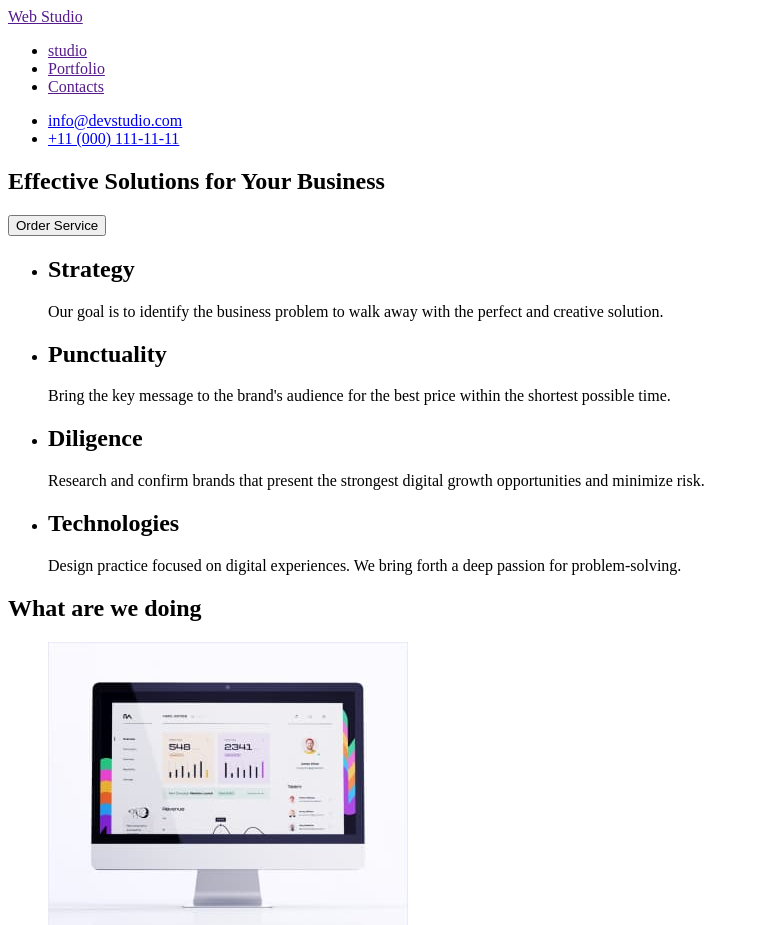
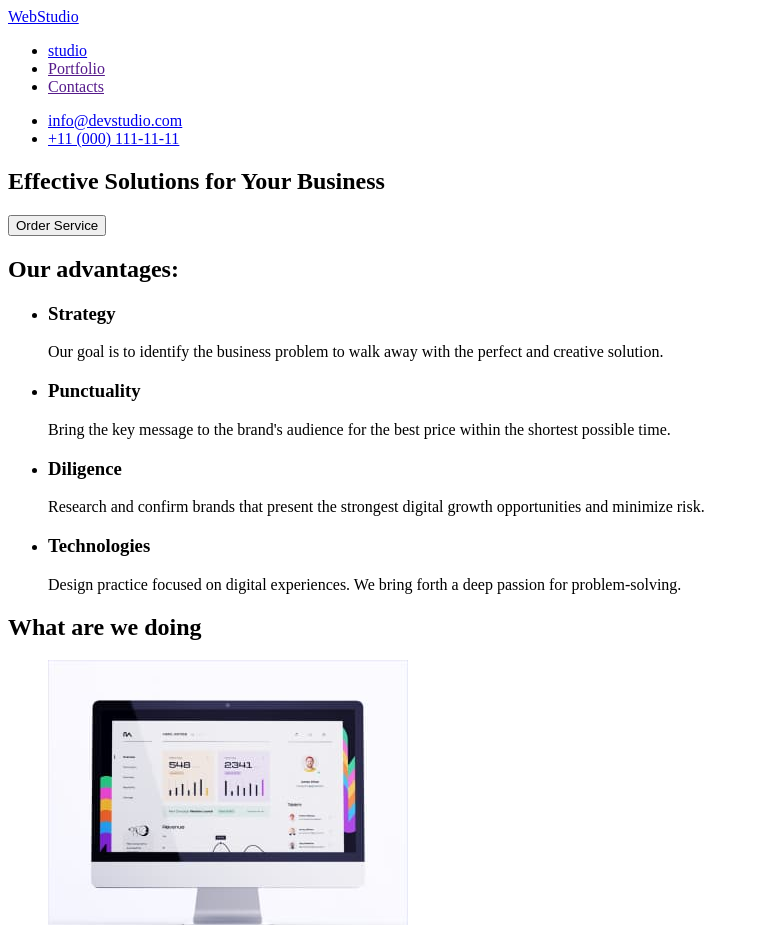
Before and after one commit to SerhiiMK/goit-markup-hw-01, a plain HTML site: page index.html in a window 1280 px wide. Shown: the top 925 px of the page, without its empty margins (0-759 px from the left). Drawn offline with Linux system fonts and the light colour scheme.

Commit message:
Adjusted according to mentor's comments

```diff
--- a/index.html
+++ b/index.html
@@ -9,14 +9,14 @@
 <body>
     <header>
         <nav>
-            <a href="">Web Studio</a>
+            <a href="./index.html">WebStudio</a>
             <ul>
-                <li><a href="">studio</a></li>
+                <li><a href="./index.html">studio</a></li>
                 <li><a href="">Portfolio</a></li>
                 <li><a href="">Contacts</a></li>
             </ul>
         </nav>
-                    <ul>
+            <ul>
                 <li><a href="mailto:info@devstudio.com">info@devstudio.com</a></li>
                 <li><a href="tel:+11(000)111-11-11">+11 (000) 111-11-11</a></li>
             </ul>
@@ -24,30 +24,31 @@
     <main>
         <section>
                 <h1>Effective Solutions for Your Business</h1>
-                <button>Order Service</button>
-            </section>
+                <button type="button">Order Service</button>
+        </section>
         <section>
+            <h2>Our advantages:</h2>
             <ul>
                 <li>
-                    <h2>Strategy</h2>
+                    <h3>Strategy</h3>
                     <p>Our goal is to identify the business
                     problem to walk away with the
                     perfect and creative solution.</p>
                 </li>
                 <li>
-                    <h2>Punctuality</h2>
+                    <h3>Punctuality</h3>
                     <p>Bring the key message to the
                     brand's audience for the best price
                     within the shortest possible time.</p>
                 </li>
                 <li>
-                    <h2>Diligence</h2>
+                    <h3>Diligence</h3>
                     <p>Research and confirm brands that
                     present the strongest digital growth
                     opportunities and minimize risk.</p>
                 </li>
                 <li>
-                    <h2>Technologies</h2>
+                    <h3>Technologies</h3>
                     <p>Design practice focused on
                     digital experiences. We bring forth a deep
                     passion for problem-solving.</p>
@@ -83,7 +84,7 @@
                     <h3>Tom Ford</h3><p>Frontend Developer</p>
                 </li>
                 <li>
-                    <img src="./img/camila-Garcia-photo.jpg" alt="photo Camila Garcia, Marketing"
+                    <img src="./img/camila-garcia-photo.jpg" alt="photo Camila Garcia, Marketing"
                     width="264" height="260">
                     <h3>Camila Garcia</h3><p>Marketing</p>
                 </li>
@@ -96,10 +97,8 @@
         </section>
     </main>
     <footer>
-        <address>
-        <a href="">Web Studio</a>
+        <a href="./index.html">WebStudio</a>
         <p>Increase the flow of customers and sales for your business with digital marketing & growth solutions.</p>
-        </address>
     </footer>
 </body>
 </html>
```
